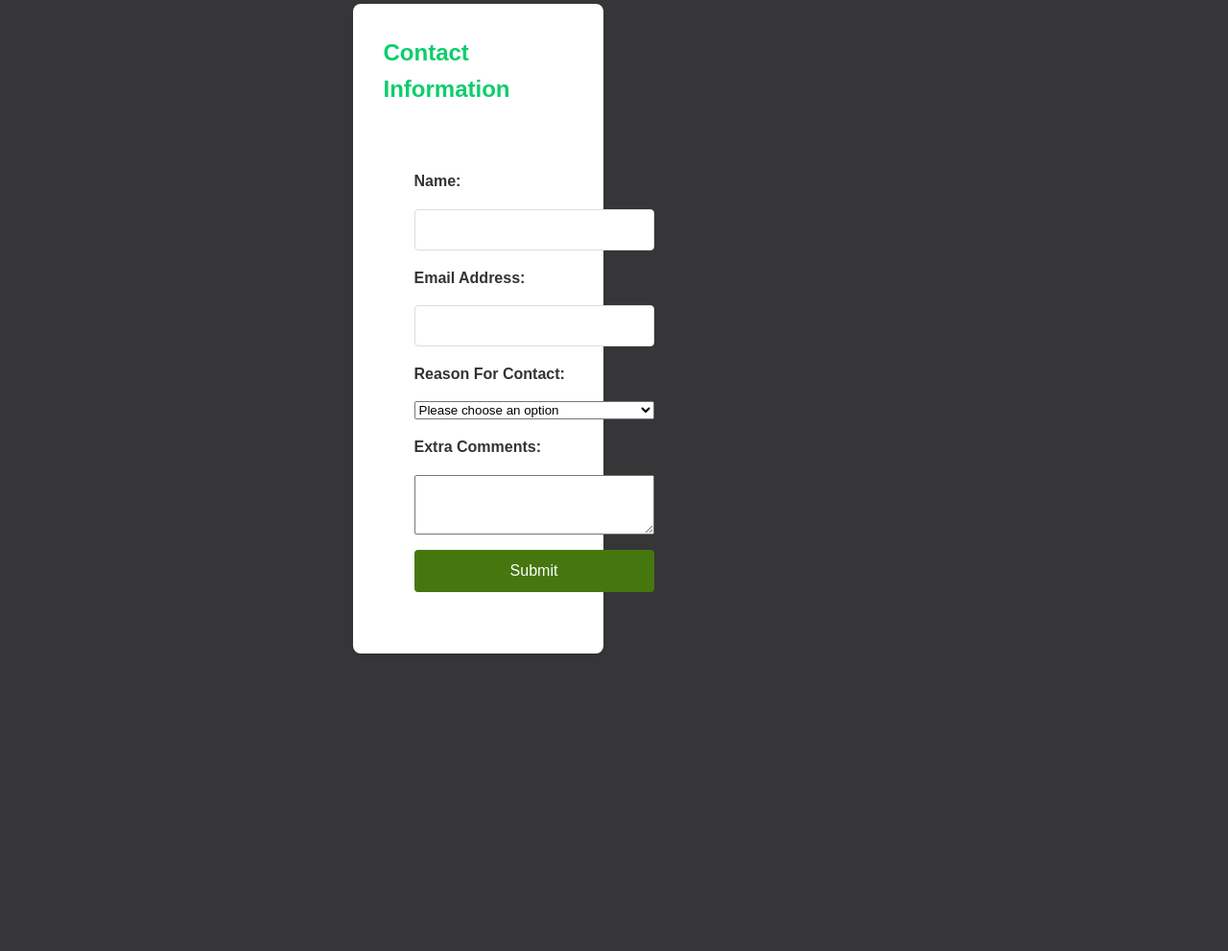
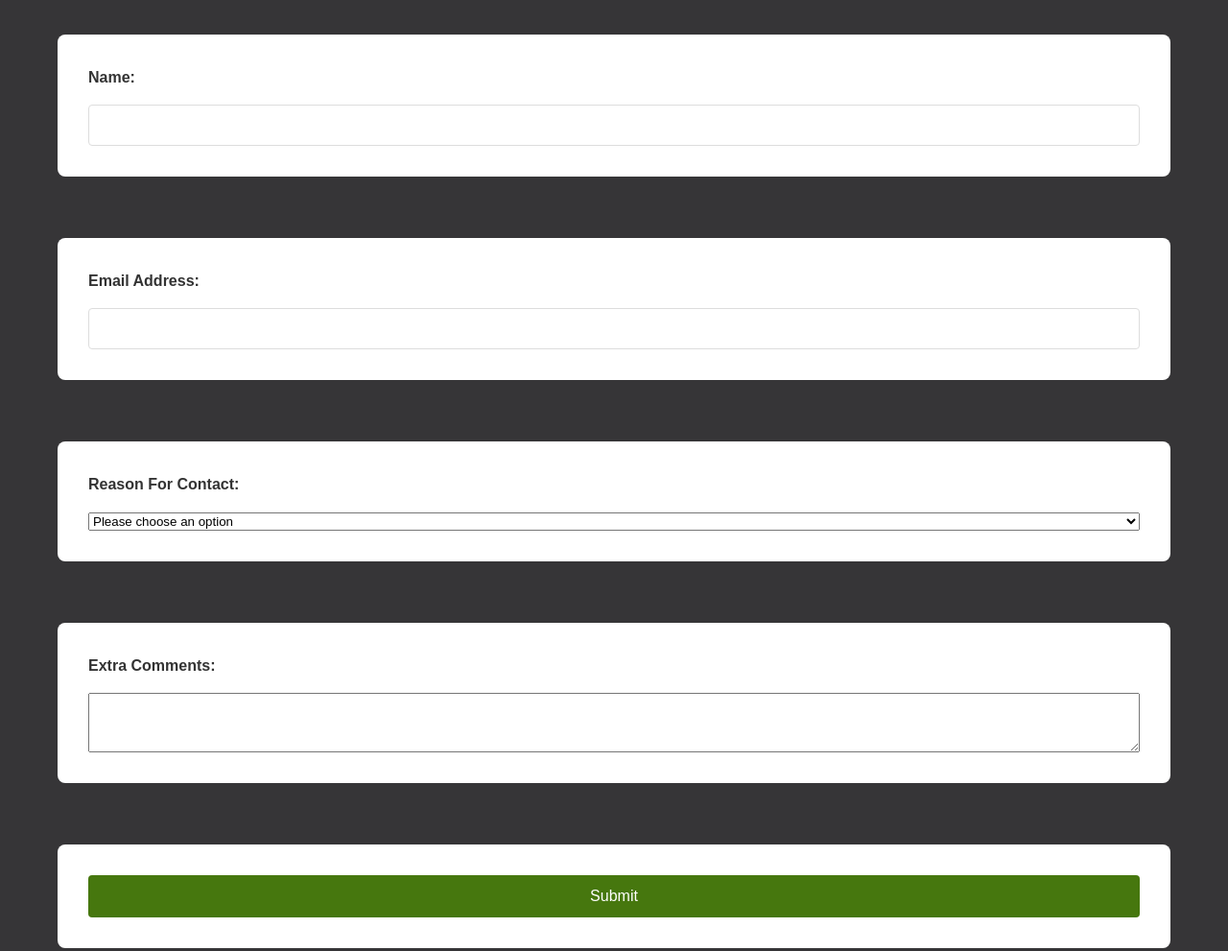
Before and after one commit to Glosserr/mi349_blog, a plain HTML site: page contact.html in a window 1280 px wide. Shown: the part 226-1217 px from the top of the page at 96% size. Before the commit the page ends 959 px from the top, so only its background shows below. Drawn offline with Linux system fonts and the light colour scheme.

Commit message:
FINAL fix to forms

```diff
--- a/contact.html
+++ b/contact.html
@@ -17,13 +17,15 @@
       </ul>
     </nav>
     <main>
-      <article>
-      <h3>Contact Information</h3>
       <form>
         <label for="text">Name:</label>
         <input type="text" id="name" name="name" required>
+      </form>
+      <form>
         <label for="email">Email Address:</label>
         <input type="email" id="email" name="email" required>
+      </form>
+      <form>
         <label for="reason">Reason For Contact:</label>
         <select name="reason" id="reason" required>
           <option value="">Please choose an option</option>
@@ -31,11 +33,14 @@
           <option value="look">Looking for Some Extra Info On...</option>
           <option value="more">More About You/Your Blog?</option>
         </select>
+      </form>
+      <form>
         <label for="comments">Extra Comments:</label>
         <textarea id="comments" name="comments" rows="4" cols="50"></textarea>
+      </form>
+      <form>
         <button type="submit">Submit</button>
       </form>
-      </article>
     </main>
     <script src="index.js"></script>
   </body>
--- a/style.css
+++ b/style.css
@@ -43,8 +43,8 @@ aside {
 }
 
 form {
-    display: grid;
-    grid-template-columns: repeat(auto-fill, minmax(250px, 1fr)); /*found through some youtube video on how to columnize data for a class */
+    display: flex;
+    flex-direction: column;
     gap: 1rem;
     background: white;
     padding: 2rem;
```
